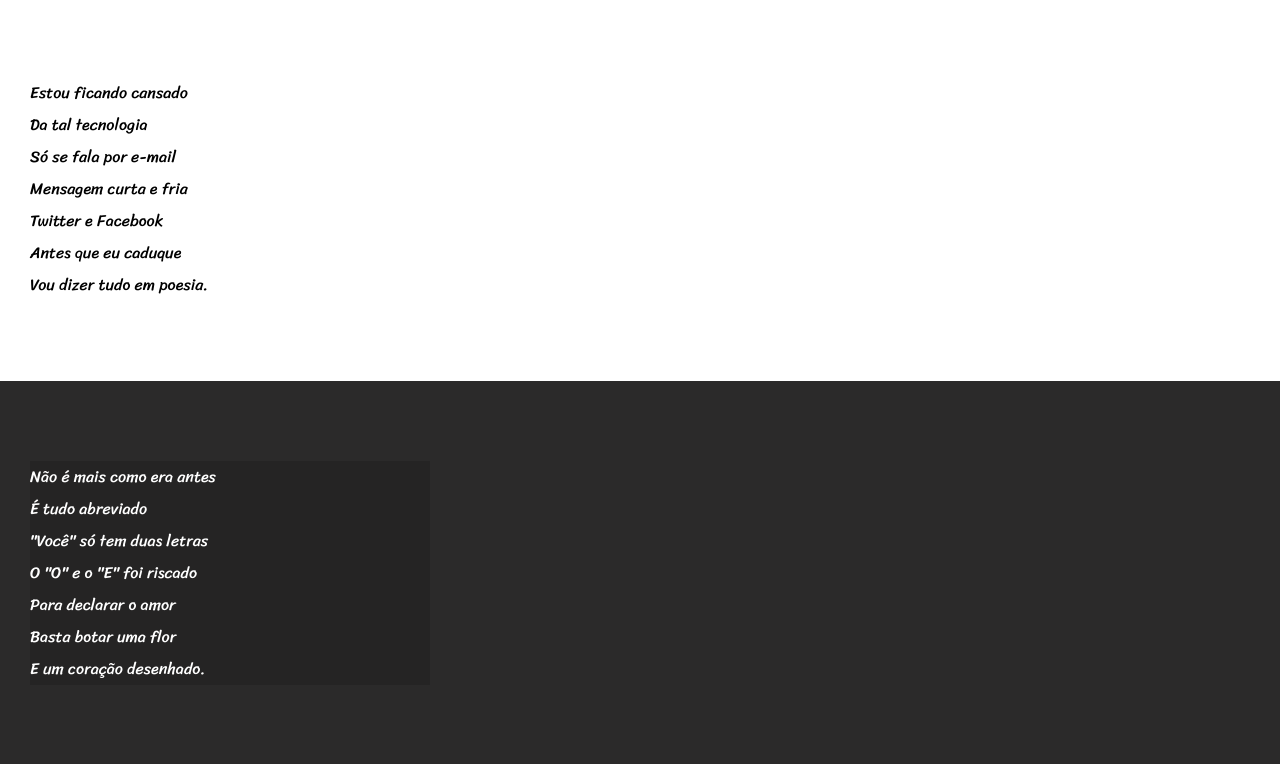
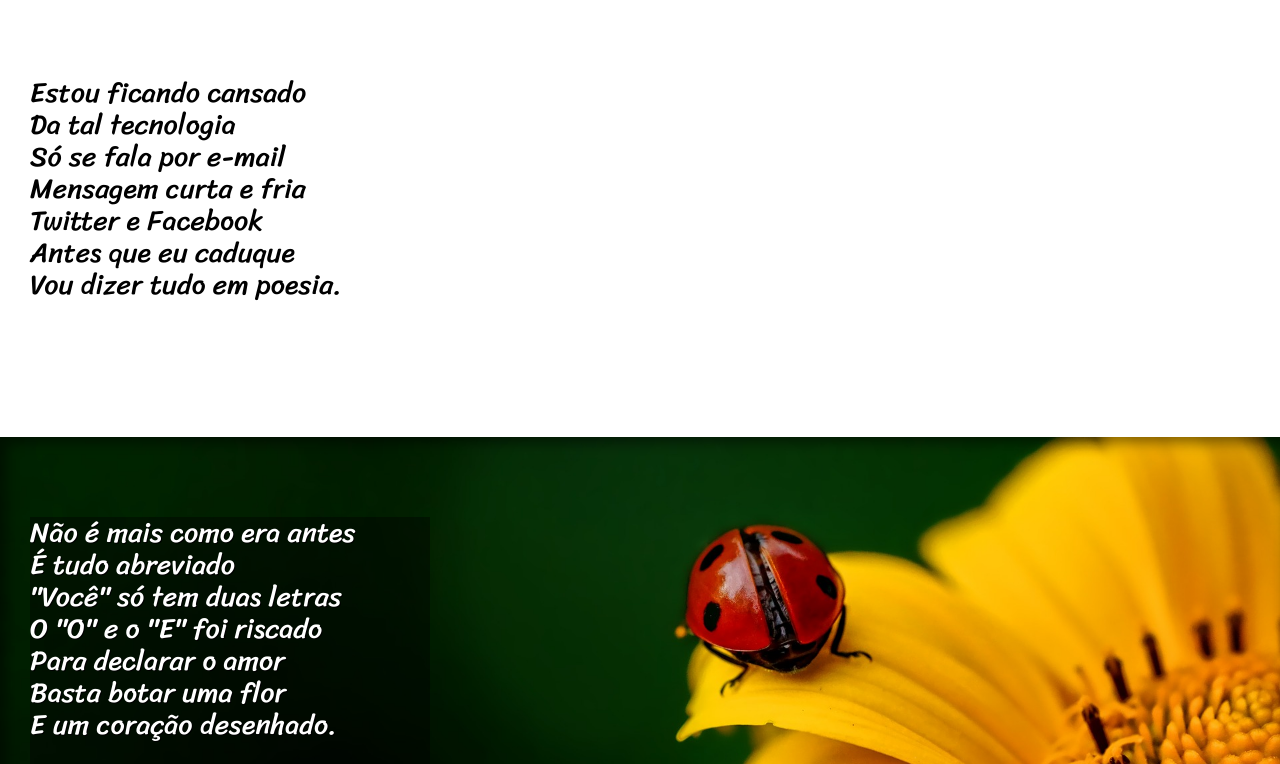
Before and after one commit to GabrielPorto0/html-css, a plain HTML site: page exercícios/desafio012/index.html in a window 1280 px wide. Shown: the part 188-952 px from the top of the page. Drawn offline with Linux system fonts and the light colour scheme.

Commit message:
ProjetoCordel completo

```diff
--- a/exercícios/desafio012/index.html
+++ b/exercícios/desafio012/index.html
@@ -31,7 +31,7 @@
 
 
 
-<section class="imagem">
+<section class="imagem" id="img01">
     <p>
         Não é mais como era antes<br>
         É tudo abreviado<br>
@@ -66,7 +66,7 @@
     </p>
 </section>
 
-<section class="imagem">
+<section class="imagem" id="img02">
     <p>
         Tenho saudade das cartas<br>
         Escritas com a própria mão<br>
--- a/exercícios/desafio012/style.css
+++ b/exercícios/desafio012/style.css
@@ -47,20 +47,43 @@ section{
     padding-left: 30px;
 }
 
+section.imagem{
+    color: white;
+    background: rgb(0, 0, 0);
+    box-shadow: inset 6px 6px 13px 0px rgba(0, 0, 0, 0.479);
+    background-attachment: fixed;
+}
+
+section#img01{
+    background-image:url(imagens/background001.jpg);
+    background-position: right center;
+    background-size: cover;
+}
+
+section#img02{
+    background-position: right center;
+    background-image: url(imagens/background002.jpg);
+    background-size: cover;
+}
+
+
 section.normal{
     background-color: white;
     color: black;
 }
 
-section.imagem{
-    color: white;
-    background: rgb(43, 42, 42);
 
+
+section.imagem > p{
+
+    background-color: rgba(0, 0, 0, 0.404);
+    width: 400px;
+    text-shadow: 1px 1px 0px black;
 }
 
-section.imagem > p{
-    background-color: rgba(0, 0, 0, 0.137);
-    width: 400px;
+section>p{
+    padding-bottom: 2em;
+    font-size: 28px;
 }
 
 a{
@@ -68,6 +91,7 @@ a{
     text-decoration: none;
     font-weight: bolder;
 }
+
 a:hover{
     text-decoration: underline;
 }
```
